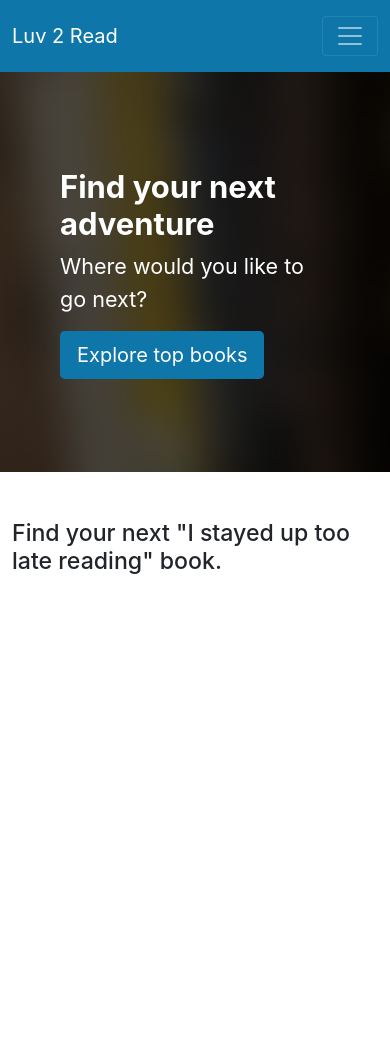
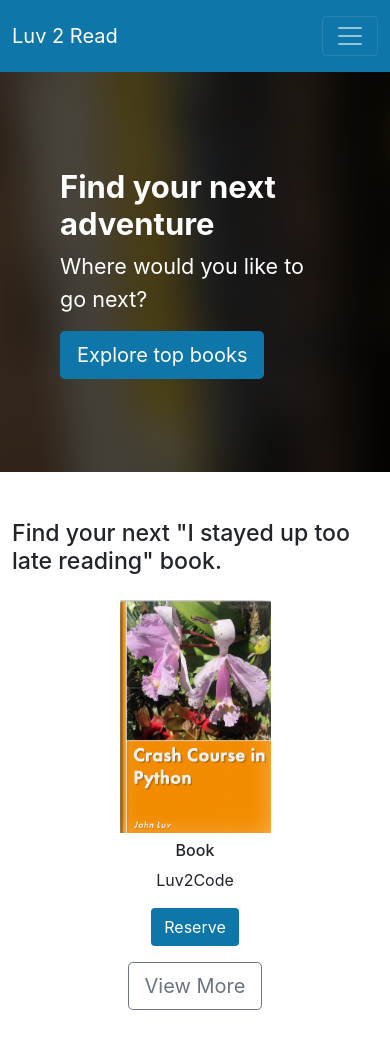
Before and after one commit to finedefinition/library-project, a React (Create React App) app in the folder 03-frontend/react-library/: page / in a window 390 px wide. Shown: the top 1048 px of the page. Built offline with nearby package versions, Linux system fonts and the light colour scheme.

Commit message:
Home Page - Carousele v 2.0 Add

```diff
--- a/03-frontend/react-library/src/layouts/HomePage/Carousel.tsx
+++ b/03-frontend/react-library/src/layouts/HomePage/Carousel.tsx
@@ -1,6 +1,6 @@
 export const Carousel = () => {
     return (
-        <div className='container mt-5' style={{height: 550}}>
+        <div className='container mt-5' style={{ height: 550 }}>
             <div className='homepage-carousel-title'>
                 <h3>Find your next "I stayed up too late reading" book.</h3>
             </div>
@@ -61,17 +61,37 @@
                         </div>
                     </div>
                     <button className='carousel-control-prev' type='button'
-                            data-bs-target='#carouselExampleControls' data-bs-style='prev'>
+                        data-bs-target='#carouselExampleControls' data-bs-slide='prev'>
                         <span className='carousel-control-prev-icon' aria-hidden='true'></span>
                         <span className='visually-hidden'>Previous</span>
                     </button>
                     <button className='carousel-control-next' type='button'
-                            data-bs-target='#carouselExampleControls' data-bs-style='next'>
+                        data-bs-target='#carouselExampleControls' data-bs-slide='next'>
                         <span className='carousel-control-next-icon' aria-hidden='true'></span>
                         <span className='visually-hidden'>Next</span>
                     </button>
                 </div>
+            </div>
 
+            {/* Mobile */}
+            <div className='d-lg-none mt-3'>
+                <div className='row d-flex justify-content-center align-items-center'>
+                    <div className='text-center'>
+                        <img
+                            src={require('./../../Images/BooksImages/book-luv2code-1000.png')}
+                            width='151'
+                            height='233'
+                            alt="book"
+                        />
+                        <h6 className='mt-2'>Book</h6>
+                        <p>Luv2Code</p>
+                        <a className='btn main-color text-white' href='#'>Reserve</a>
+
+                    </div>
+                </div>
+            </div>
+            <div className='homepage-carousel-title mt-3'>
+                <a className='btn btn-outline-secondary btn-lg' href='#'>View More</a>
             </div>
         </div>
     );
```
Also changed, not shown: package.json (added, +9 -0 lines), 1 other file (tests, documents, lock files or other folders).
